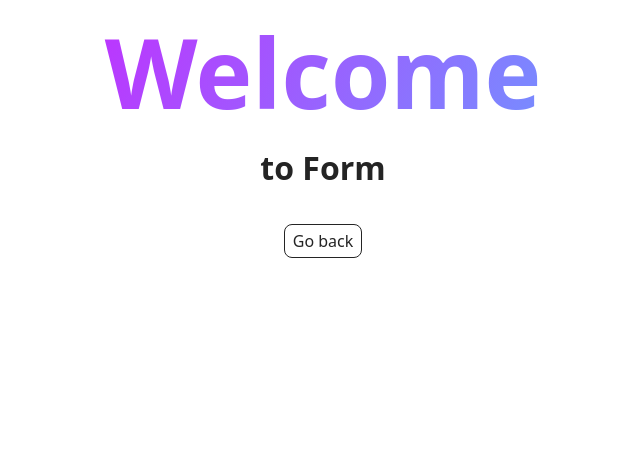
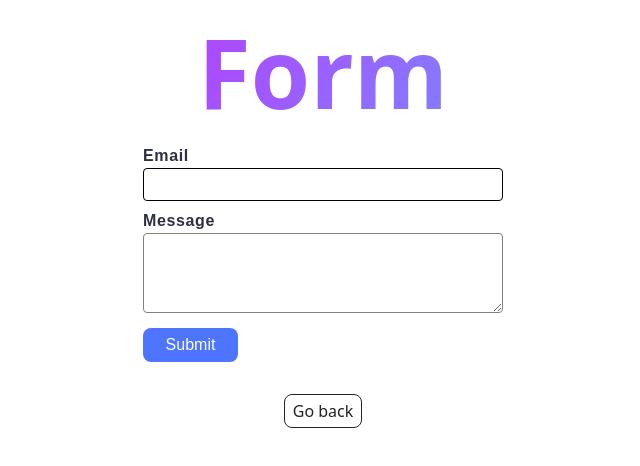
Before and after one commit to Sergeyt2000/goit-js-hw-09, a website built with Vite: page src/2-form.html in a window 1280 px wide. Shown: the whole page, without its empty margins (317-957 px from the left). Built offline with nearby package versions, Linux system fonts and the light colour scheme.

Commit message:
JS 09 done

```diff
--- a/src/2-form.html
+++ b/src/2-form.html
@@ -17,14 +17,27 @@
     <main>
       <div class="container">
         <h1 class="main-title">
-          <span class="main-title-gradient">Welcome</span> to Form
+          <span class="main-title-gradient">Form</span>
         </h1>
+
+        <form class="feedback-form" autocomplete="off">
+          <label>
+            Email
+            <input type="email" name="email" autofocus />
+          </label>
+          <label>
+            Message
+            <textarea name="message" rows="8"></textarea>
+          </label>
+          <button type="submit">Submit</button>
+        </form>
+
         <!-- <load src="./partials/back-link.html" /> -->
-         <a class="back-link" href="./index.html">Go back</a>
+        <a class="back-link" href="./index.html">Go back</a>
       </div>
     </main>
 
     <!-- <load src="./partials/footer.html" /> -->
-     <script src="./js/2-form.js" type="module"></script>
+    <script src="./js/2-form.js" type="module"></script>
   </body>
 </html>
--- /dev/null
+++ b/src/css/form.css
@@ -0,0 +1,63 @@
+.feedback-form {
+  font-family: 'Montserrat', sans-serif;
+  /* font-weight: 400; */
+  /* font-size: 16px; */
+  line-height: 1.5;
+  letter-spacing: 0.04em;
+  color: #2e2f42;
+
+  display: flex;
+  flex-direction: column;
+  gap: 8px;
+  background: white;
+  /* padding: 20px; */
+  border-radius: 8px;
+  /* box-shadow: 0 2px 4px rgba(0, 0, 0, 0.1); */
+  max-width: 360px;
+  margin: 0 auto;
+  text-align: left;
+}
+label {
+  display: block;
+  /* margin-bottom: 5px; */
+  font-weight: bold;
+}
+button {
+  margin-right: auto;
+  min-width: 95px;
+  border-radius: 8px;
+  background-color: #4e75ff;
+  color: #fff;
+  border: none;
+  padding: 8px 16px;
+  border-radius: 8px;
+  cursor: pointer;
+  font-size: 16px;
+  font-weight: 500;
+}
+button:hover {
+  background-color: #6c8cff;
+  transition: background-color 0.3s ease;
+}
+input,
+textarea {
+  width: 360px;
+/* height: 40px; */
+  padding: 8px 16px;
+  /* margin-bottom: 15px; */
+  /* border: 1px solid #ccc; */
+  border: 1px solid #808080;
+  border-radius: 4px;
+  box-sizing: border-box;
+}
+textarea {
+    height: 80px;
+}
+input:focus,
+textarea:focus {
+  /* border-color: #007bff; */
+  border-color: #000;
+  outline: none;
+  /* box-shadow: 0 0 5px rgba(0, 123, 255, 0.5); */
+
+}
--- a/src/css/styles.css
+++ b/src/css/styles.css
@@ -19,3 +19,6 @@
 
 /* Gallery style */
 @import url('./gallery.css');
+
+/* Form style */
+@import url('./form.css');
--- a/src/js/2-form.js
+++ b/src/js/2-form.js
@@ -0,0 +1,42 @@
+const formData = { email: '', message: '' };
+const formEl = document.querySelector('.feedback-form');
+const LS_KEY = 'feedback-form-state';
+
+savedForm();
+
+formEl.addEventListener('submit', onSubmit);
+formEl.addEventListener('input', onInput);
+
+function onSubmit(evt) {
+  evt.preventDefault();
+  const form = evt.currentTarget;
+  const { email, message } = form.elements;
+  if (email.value === '' || message.value === '') {
+    alert('Fill please all fields');
+  } else {
+    formData.email = email.value;
+    formData.message = message.value;
+    console.log(formData);
+    localStorage.removeItem(LS_KEY);
+    form.reset();
+  }
+}
+
+function onInput(evt) {
+  const { name, value } = evt.target;
+  if (name in formData) {
+    formData[name] = value;
+    localStorage.setItem(LS_KEY, JSON.stringify(formData));
+  }
+}
+
+function savedForm() {
+  const savedData = JSON.parse(localStorage.getItem(LS_KEY));
+  if (!savedData) {
+    return;
+  }
+//   formData.email = savedData.email;
+//   formData.message = savedData.message;
+  formEl.elements.email.value = savedData.email;
+  formEl.elements.message.value = savedData.message;
+}
```
